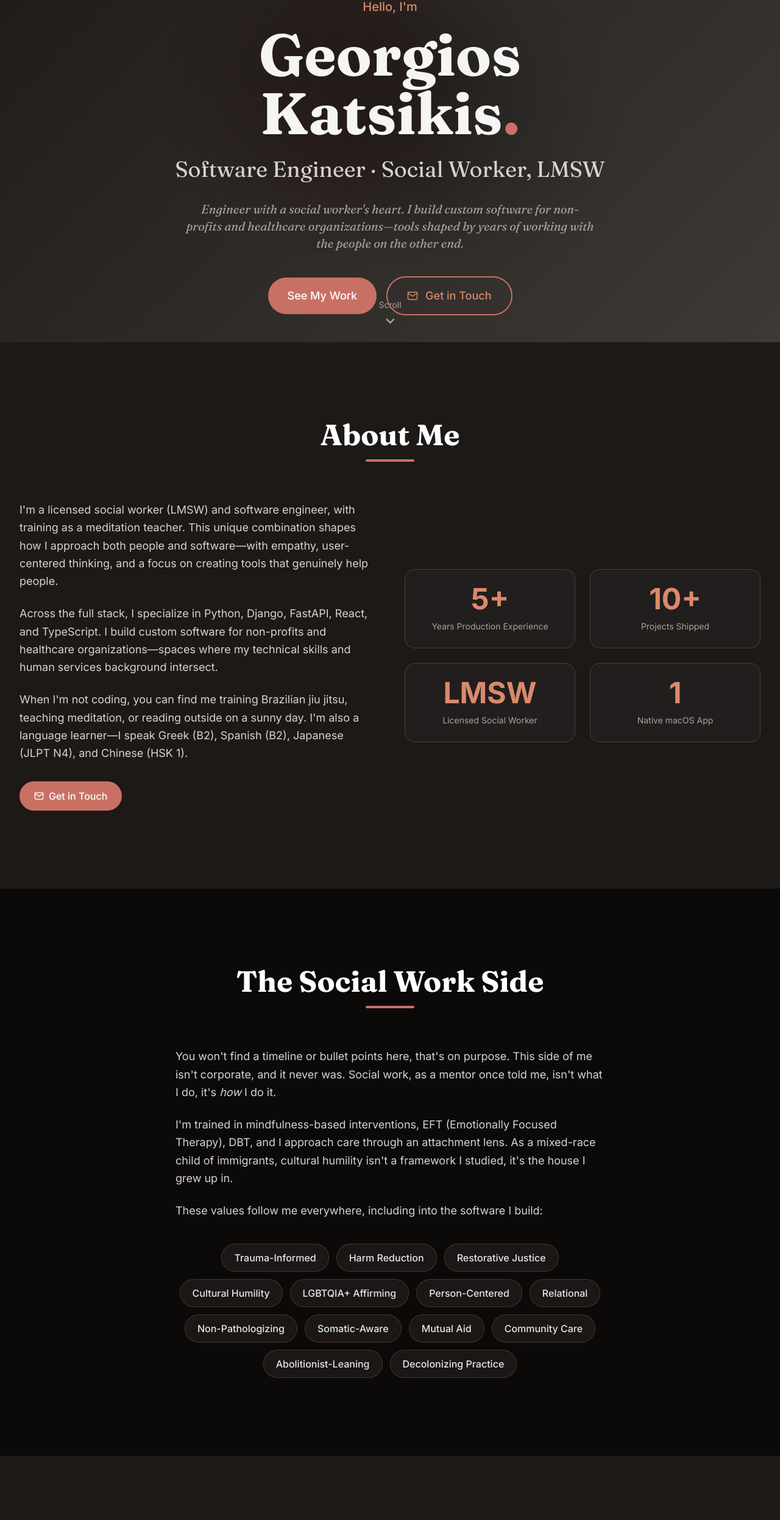
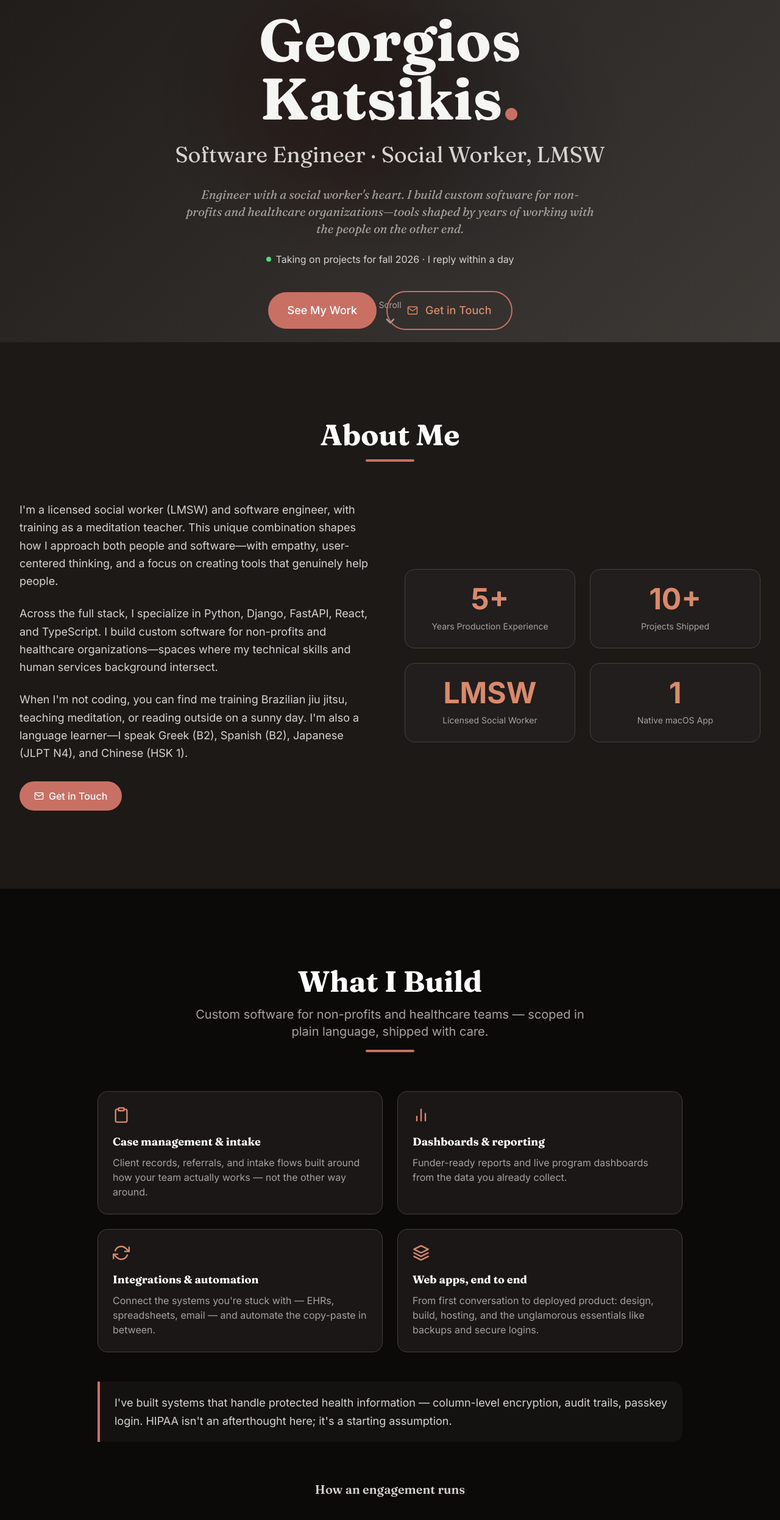
Before and after one commit to gkatsikis/gkats-portfolio, a React (Vite) app: page / in a window 1280 px wide. Shown: the part 239-2731 px from the top of the page at 61% size. Built offline with nearby package versions, Linux system fonts and the light colour scheme; no server answers.

Commit message:
add more resume into website

```diff
--- a/src/App.jsx
+++ b/src/App.jsx
@@ -2,6 +2,7 @@ import Navbar from './components/layout/Navbar'
 import Footer from './components/layout/Footer'
 import Hero from './components/sections/Hero'
 import About from './components/sections/About'
+import Services from './components/sections/Services'
 import SocialWork from './components/sections/SocialWork'
 import Technologies from './components/sections/Technologies'
 import Experience from './components/sections/Experience'
@@ -14,8 +15,9 @@ function App() {
       <main>
         <Hero />
         <About />
+        <Services />
+        <Projects />
         <SocialWork />
-        <Projects />
         <Experience />
         <Technologies />
       </main>
--- a/src/components/layout/Navbar.jsx
+++ b/src/components/layout/Navbar.jsx
@@ -4,8 +4,9 @@ import { FiMenu, FiX, FiMail } from 'react-icons/fi'
 
 const navLinks = [
   { name: 'About', href: '#about' },
+  { name: 'Services', href: '#services' },
+  { name: 'Projects', href: '#projects' },
   { name: 'Social Work', href: '#social-work' },
-  { name: 'Projects', href: '#projects' },
   { name: 'Experience', href: '#experience' },
   { name: 'Skills', href: '#technologies' },
 ]
--- a/src/components/sections/Experience.jsx
+++ b/src/components/sections/Experience.jsx
@@ -109,7 +109,7 @@ function ExperienceCard({ company, url, role, location, startDate, endDate, desc
 
 function Experience() {
   return (
-    <section id="experience" className="py-20 md:py-32 bg-stone-950">
+    <section id="experience" className="py-20 md:py-32 bg-stone-900">
       <div className="max-w-4xl mx-auto px-4 sm:px-6 lg:px-8">
         <SectionHeading
           title="Software Engineer Experience"
--- a/src/components/sections/Hero.jsx
+++ b/src/components/sections/Hero.jsx
@@ -2,6 +2,22 @@ import { motion } from 'framer-motion'
 import { FaChevronDown } from 'react-icons/fa'
 import { FiMail } from 'react-icons/fi'
 import Button from '../ui/Button'
+
+// ponytail: "next season" = nearest upcoming of Mar/Jun/Sep/Dec, so the
+// availability line always advertises the season ahead (Jul → "fall 2026",
+// Sep → "winter 2026", Dec → "spring 2027").
+function nextSeason() {
+  const now = new Date()
+  const starts = [
+    [2, 'spring'],
+    [5, 'summer'],
+    [8, 'fall'],
+    [11, 'winter'],
+  ]
+  const next = starts.find(([month]) => month > now.getMonth())
+  const [, name] = next || starts[0]
+  return `${name} ${next ? now.getFullYear() : now.getFullYear() + 1}`
+}
 
 function Hero() {
   return (
@@ -49,12 +65,22 @@ function Hero() {
           </motion.h2>
 
           <motion.p
-            className="font-display italic text-stone-400 text-lg md:text-xl max-w-2xl mx-auto mb-10"
+            className="font-display italic text-stone-400 text-lg md:text-xl max-w-2xl mx-auto mb-6"
             initial={{ opacity: 0 }}
             animate={{ opacity: 1 }}
             transition={{ delay: 0.7 }}
           >
             Engineer with a social worker's heart. I build custom software for non-profits and healthcare organizations—tools shaped by years of working with the people on the other end.
+          </motion.p>
+
+          <motion.p
+            className="flex items-center justify-center gap-2 text-stone-300 text-sm md:text-base mb-10"
+            initial={{ opacity: 0 }}
+            animate={{ opacity: 1 }}
+            transition={{ delay: 0.8 }}
+          >
+            <span className="w-2 h-2 rounded-full bg-green-400" aria-hidden="true" />
+            Taking on projects for {nextSeason()} · I reply within a day
           </motion.p>
 
           <motion.div
--- /dev/null
+++ b/src/components/sections/Services.jsx
@@ -0,0 +1,121 @@
+import { motion } from 'framer-motion'
+import { FiClipboard, FiBarChart2, FiRefreshCw, FiLayers, FiMail } from 'react-icons/fi'
+import SectionHeading from '../ui/SectionHeading'
+import Button from '../ui/Button'
+
+const offerings = [
+  {
+    icon: FiClipboard,
+    title: 'Case management & intake',
+    description:
+      'Client records, referrals, and intake flows built around how your team actually works — not the other way around.',
+  },
+  {
+    icon: FiBarChart2,
+    title: 'Dashboards & reporting',
+    description:
+      'Funder-ready reports and live program dashboards from the data you already collect.',
+  },
+  {
+    icon: FiRefreshCw,
+    title: 'Integrations & automation',
+    description:
+      "Connect the systems you're stuck with — EHRs, spreadsheets, email — and automate the copy-paste in between.",
+  },
+  {
+    icon: FiLayers,
+    title: 'Web apps, end to end',
+    description:
+      'From first conversation to deployed product: design, build, hosting, and the unglamorous essentials like backups and secure logins.',
+  },
+]
+
+const steps = [
+  {
+    title: 'A short discovery call',
+    description:
+      "Thirty minutes, plain language, free. You describe the problem; I'll tell you honestly whether custom software is the right answer — sometimes it isn't.",
+  },
+  {
+    title: 'A fixed-scope proposal',
+    description:
+      'What gets built, what it costs, and when it ships — in writing, before any money moves.',
+  },
+  {
+    title: 'Build, with weekly check-ins',
+    description:
+      'You see working software every week, and nothing launches without your sign-off. After launch, I stay reachable for support.',
+  },
+]
+
+function Services() {
+  return (
+    <section id="services" className="py-20 md:py-32 bg-stone-950">
+      <div className="max-w-5xl mx-auto px-4 sm:px-6 lg:px-8">
+        <SectionHeading
+          title="What I Build"
+          subtitle="Custom software for non-profits and healthcare teams — scoped in plain language, shipped with care."
+        />
+
+        <div className="grid sm:grid-cols-2 gap-6 mb-12">
+          {offerings.map((offer, index) => (
+            <motion.div
+              key={offer.title}
+              className="bg-stone-800/50 backdrop-blur-sm border border-stone-700 rounded-2xl p-6 hover:border-terracotta/50 transition-colors"
+              initial={{ opacity: 0, y: 20 }}
+              whileInView={{ opacity: 1, y: 0 }}
+              viewport={{ once: true, margin: '-50px' }}
+              transition={{ duration: 0.5, delay: index * 0.1 }}
+            >
+              <offer.icon className="text-terracotta-light mb-4" size={28} aria-hidden="true" />
+              <h3 className="text-lg font-bold text-white mb-2">{offer.title}</h3>
+              <p className="text-stone-400">{offer.description}</p>
+            </motion.div>
+          ))}
+        </div>
+
+        <motion.p
+          className="border-l-4 border-terracotta bg-stone-800/30 rounded-r-2xl px-6 py-5 text-stone-300 text-lg leading-relaxed mb-16"
+          initial={{ opacity: 0 }}
+          whileInView={{ opacity: 1 }}
+          viewport={{ once: true, margin: '-50px' }}
+          transition={{ duration: 0.6 }}
+        >
+          I've built systems that handle protected health information — column-level
+          encryption, audit trails, passkey login. HIPAA isn't an afterthought here;
+          it's a starting assumption.
+        </motion.p>
+
+        <h3 className="text-xl font-semibold text-stone-300 mb-8 text-center">
+          How an engagement runs
+        </h3>
+        <div className="grid md:grid-cols-3 gap-6 mb-14">
+          {steps.map((step, index) => (
+            <motion.div
+              key={step.title}
+              className="text-center px-2"
+              initial={{ opacity: 0, y: 20 }}
+              whileInView={{ opacity: 1, y: 0 }}
+              viewport={{ once: true, margin: '-50px' }}
+              transition={{ duration: 0.5, delay: index * 0.15 }}
+            >
+              <span className="text-4xl font-bold text-terracotta-light block mb-3">
+                {index + 1}
+              </span>
+              <h4 className="text-white font-semibold mb-2">{step.title}</h4>
+              <p className="text-stone-400 text-sm leading-relaxed">{step.description}</p>
+            </motion.div>
+          ))}
+        </div>
+
+        <div className="text-center">
+          <Button href="mailto:georgioscabro@gmail.com" icon={FiMail} size="lg">
+            Start a Conversation
+          </Button>
+        </div>
+      </div>
+    </section>
+  )
+}
+
+export default Services
--- a/src/components/sections/Technologies.jsx
+++ b/src/components/sections/Technologies.jsx
@@ -67,7 +67,7 @@ function Technologies() {
   }
 
   return (
-    <section id="technologies" className="py-20 md:py-32 bg-stone-900">
+    <section id="technologies" className="py-20 md:py-32 bg-stone-950">
       <div className="max-w-7xl mx-auto px-4 sm:px-6 lg:px-8">
         <SectionHeading
           title="Technologies"
```
Also changed, not shown: 1 other file (tests, documents, lock files or other folders).
